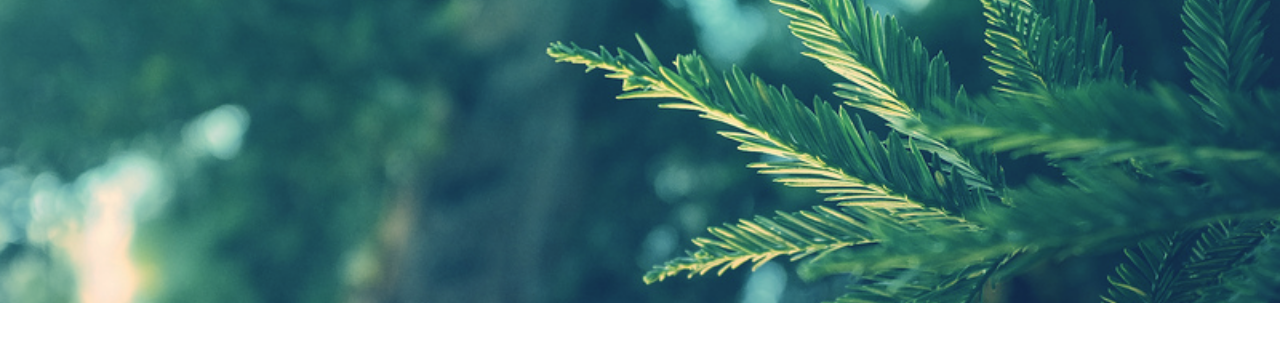
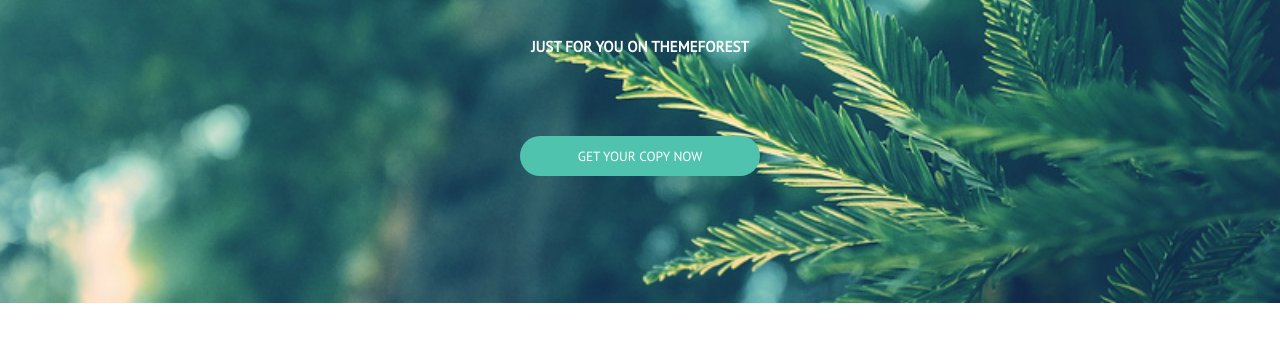
Before and after one commit to herstiusz/elena-theme, a plain HTML site: page index.html in a window 1280 px wide. Shown: the part 287-628 px from the top of the page. Drawn offline with nearby package versions, Linux system fonts and the light colour scheme.

Commit message:
styling header

```diff
--- a/css/style.css
+++ b/css/style.css
@@ -56,5 +56,37 @@ h1 {
     font-family: 'Ubuntu', sans-serif;
     text-align: center;
     margin-top: 50px;
+    margin-bottom: 20px;
     text-transform: uppercase;
 }
+
+p {
+    font-family: 'PT Sans', sans-serif;
+    font-size: 15px;
+    font-weight: 700;
+    text-align: center;
+    color: rgb(255, 255, 255);
+    text-transform: uppercase;
+    padding: 20px;
+}
+
+button {
+    margin: 60px auto;
+    display: block;
+    width: 240px;
+    height: 40px;
+    background-color: #50c3af;
+    outline: none;
+    border: none;
+    border-radius: 25px;
+    font-family: 'PT Sans', sans-serif;
+    text-transform: uppercase;
+    color: rgb(255, 255, 255);
+    transition: all 0.2s;
+}
+button:hover{
+    background-color: #2d9684;
+    font-weight: 900;
+    transition: all 0.2s;
+
+}
--- a/index.html
+++ b/index.html
@@ -6,6 +6,7 @@
     <link rel="stylesheet" href="css/style.css">
     <link href="https://fonts.googleapis.com/css?family=Open+Sans:600" rel="stylesheet">
     <link href="https://fonts.googleapis.com/css?family=Ubuntu:700" rel="stylesheet">
+    <link href="https://fonts.googleapis.com/css?family=PT+Sans" rel="stylesheet">
 </head>
 <body>
 <section id="header">
@@ -20,6 +21,8 @@
             </ul>
         </nav>
         <h1>have a good day</h1>
+        <p>JUST FOR YOU ON THEMEFOREST</p>
+        <button>get your copy now</button>
     </div>
 </section>
 </body>
```
